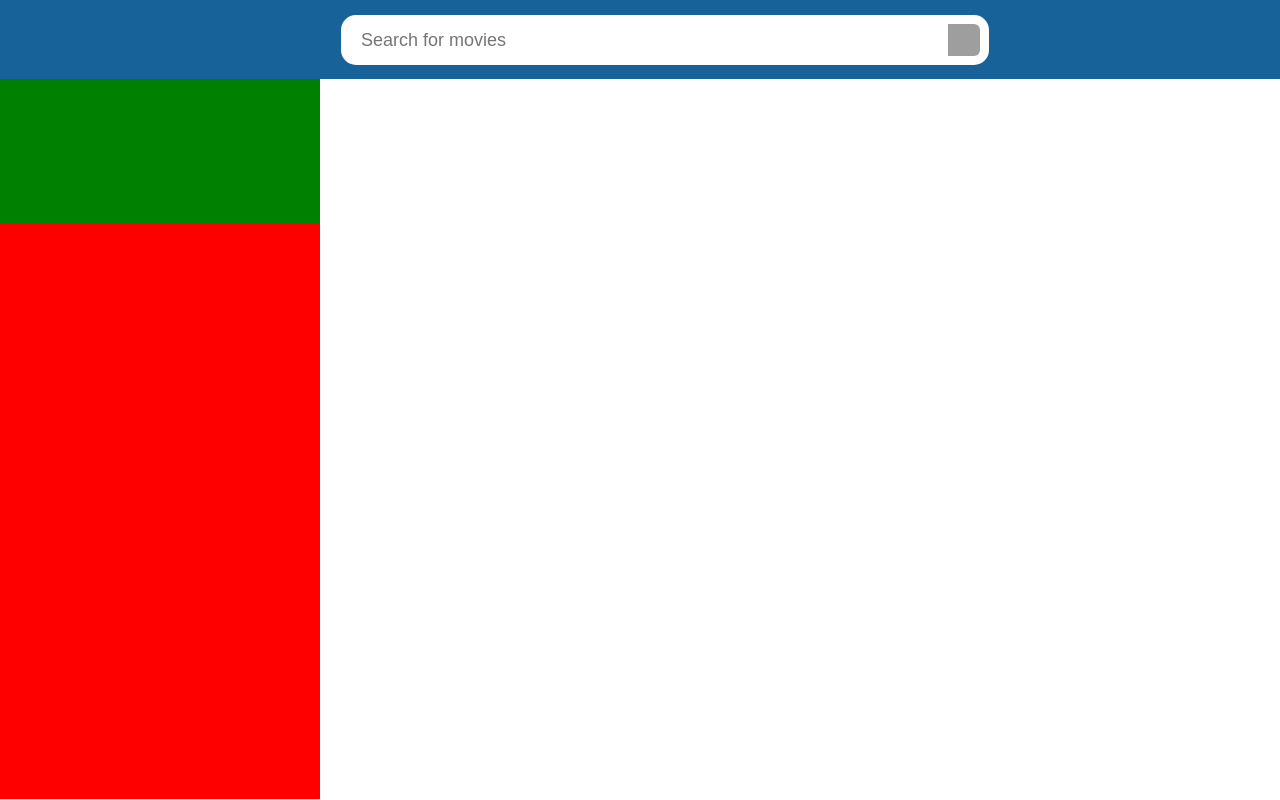
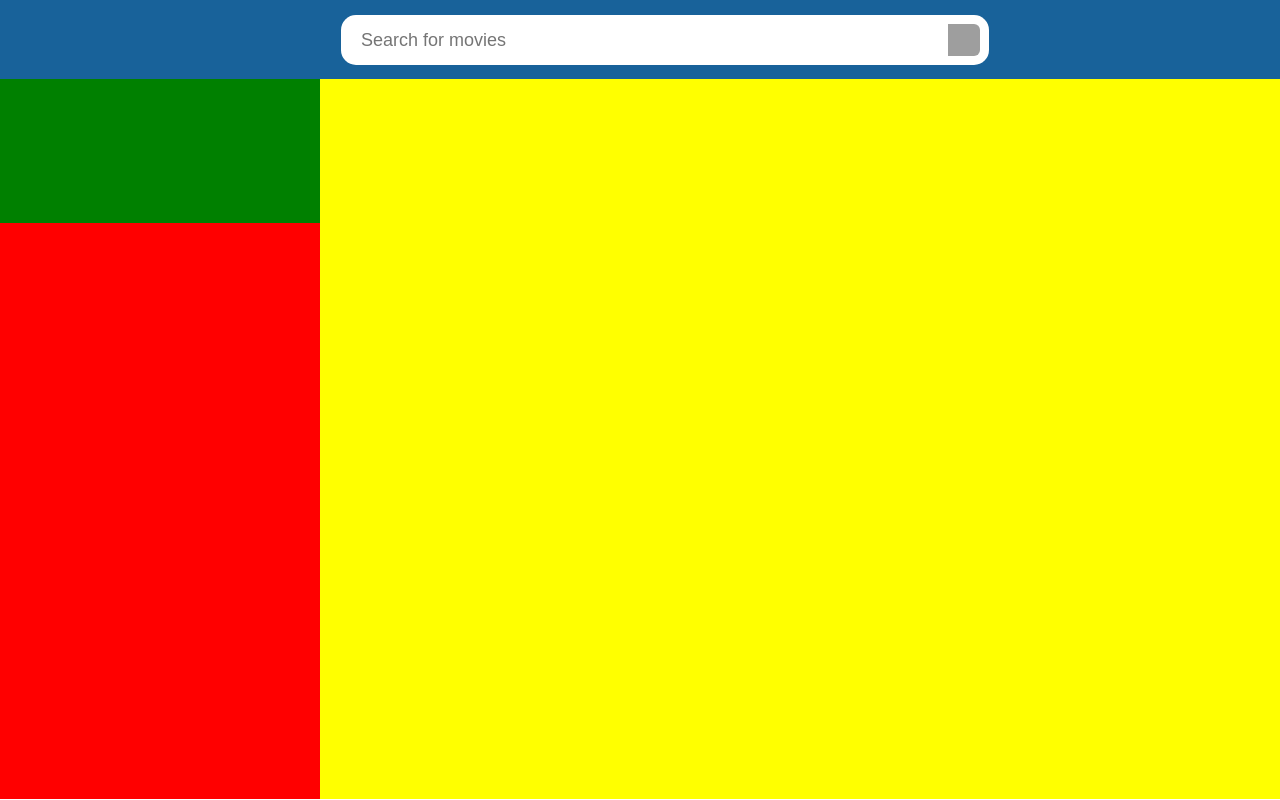
Before and after one commit to EldhoseKuriakose/movie-lookup-portal, a React (Create React App) app: page / in a window 1280 px wide. Built offline with nearby package versions, Linux system fonts and the light colour scheme; grey boxes are pictures that could not be loaded.

Commit message:
movie-details

```diff
--- a/src/App.js
+++ b/src/App.js
@@ -1,6 +1,7 @@
 import React from 'react';
 import Navbar from './components/Navbar/Navbar.component';
 import MovieList from './components/MovieList/MovieList.component';
+import MovieDetails from './components/MovieDetails/MovieDetails.component'
 import './App.css';
 
 function App() {
@@ -8,6 +9,7 @@ function App() {
     <div className="App">
       <Navbar />
       <MovieList />
+      <MovieDetails />
     </div>
   );
 }
--- /dev/null
+++ b/src/components/MovieDetails/MovieDetails.component.jsx
@@ -0,0 +1,10 @@
+import React from 'react';
+import './MovieDetails.styles.scss';
+
+const MovieDetails = () => (
+    <div className="movie-details-container">
+
+    </div>
+);
+
+export default MovieDetails;
--- /dev/null
+++ b/src/components/MovieDetails/MovieDetails.styles.scss
@@ -0,0 +1,6 @@
+.movie-details-container {
+    grid-column: 4/13;
+    min-height: 90vh;
+    max-height: auto;
+    background-color: yellow;
+}
```
